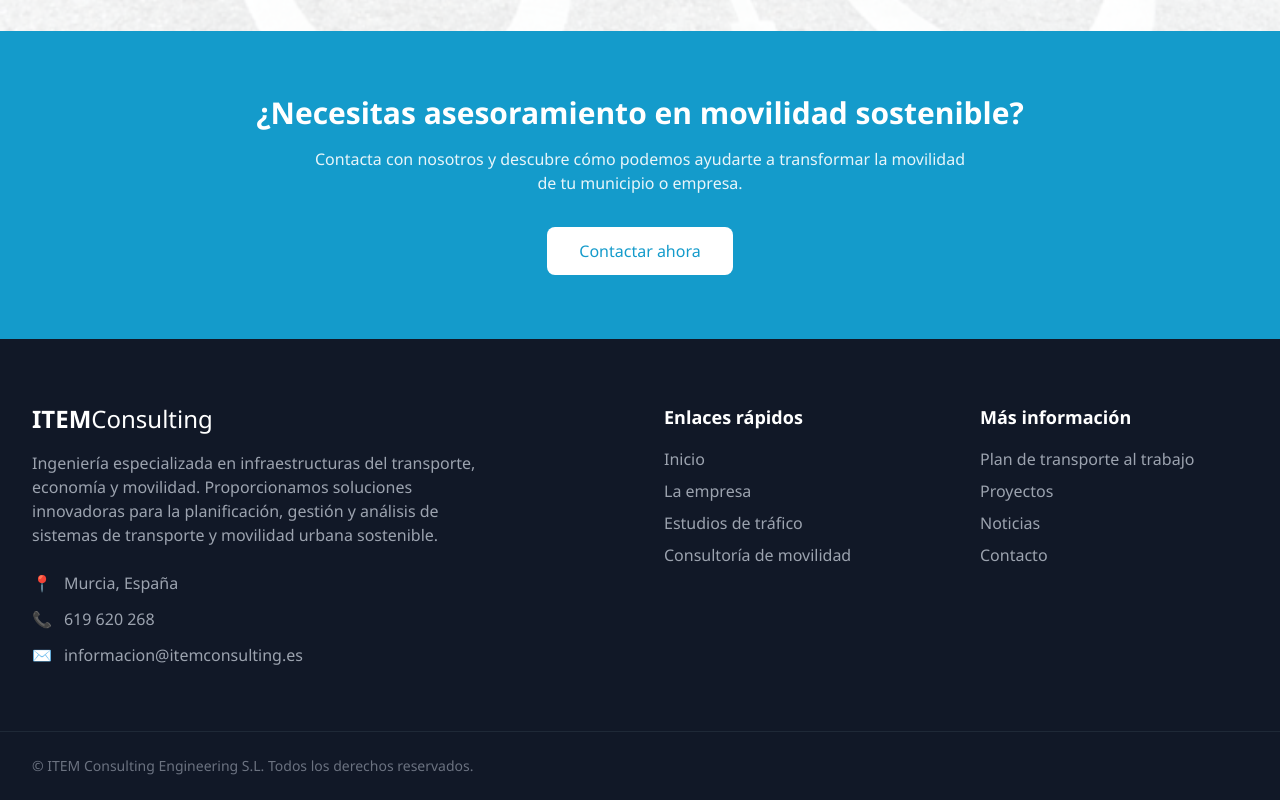
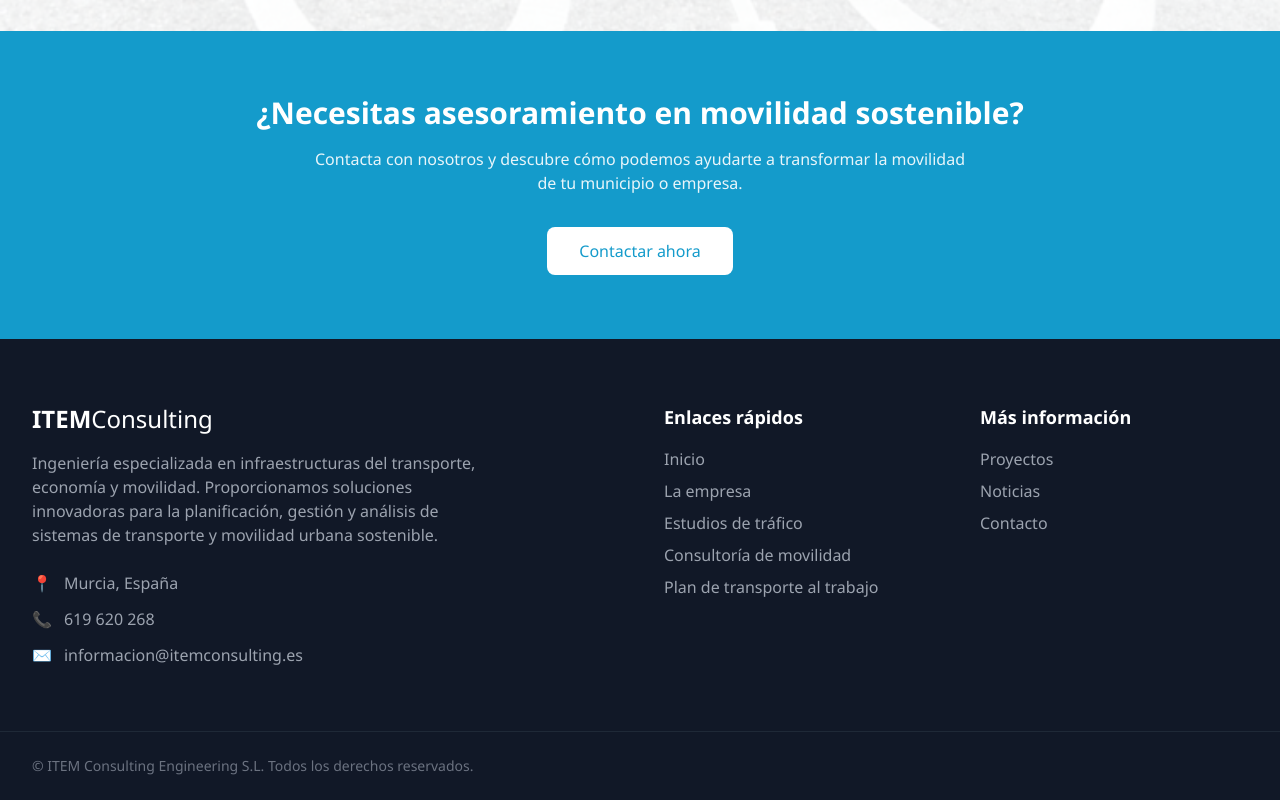
Before and after one commit to direccionITEM/ITEM_Consulting, a React (Vite) app: page / in a window 1280 px wide. Shown: the part 2834-3634 px from the top of the page. Built offline with nearby package versions, Linux system fonts and the light colour scheme.

Commit message:
Update Layout.tsx

```diff
--- a/src/components/Layout.tsx
+++ b/src/components/Layout.tsx
@@ -212,7 +212,7 @@ export default function Layout({ children, isAuthenticated, onLogin, onLogout }:
             <div>
               <h4 className="text-lg font-semibold mb-4">Enlaces rápidos</h4>
               <ul className="space-y-2">
-                {navItems.slice(0, 4).map((link) => (
+                {navItems.slice(0, 5).map((link) => (
                   <li key={link.href}>
                     <Link
                       to={link.href}
@@ -229,7 +229,7 @@ export default function Layout({ children, isAuthenticated, onLogin, onLogout }:
             <div>
               <h4 className="text-lg font-semibold mb-4">Más información</h4>
               <ul className="space-y-2">
-                {navItems.slice(4).map((link) => (
+                {navItems.slice(5).map((link) => (
                   <li key={link.href}>
                     <Link
                       to={link.href}
```
